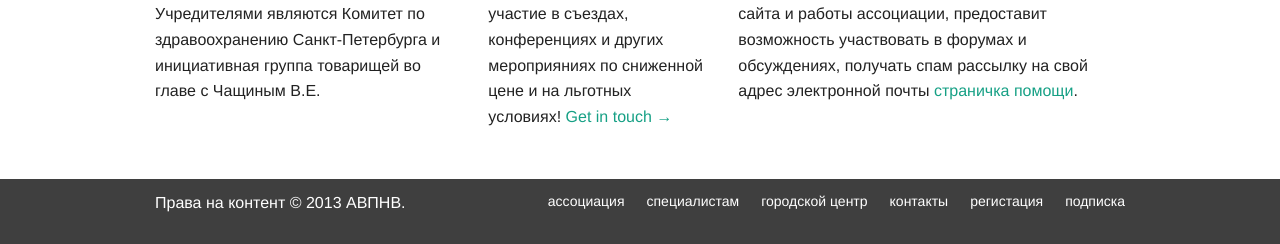
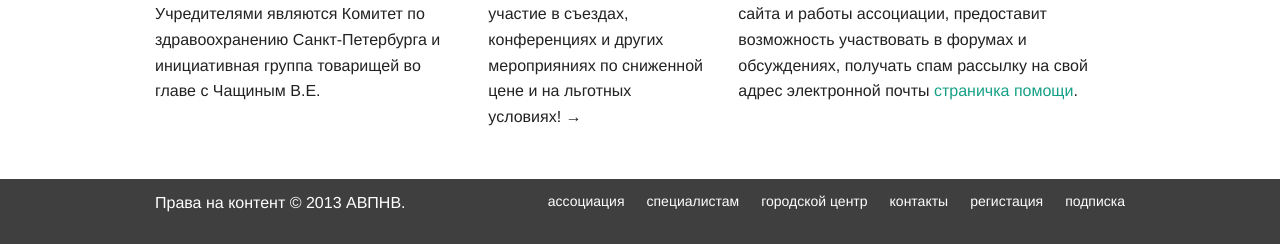
Before and after one commit to avpnw/avpnw, a Jekyll site: the page built from index.html, in a window 1280 px wide. Shown: the part 1068-1312 px from the top of the page. Built offline with Jekyll 4.4.1, drawn with Linux system fonts in a browser that asks for light colours; Markdown is read by kramdown in place of the engine named in the settings; some of the changed lines change nothing that is shown; some of the changed text lies outside the part shown.

Commit message:
Update footer.html

```diff
--- a/_includes/footer.html
+++ b/_includes/footer.html
@@ -6,12 +6,12 @@
 
       <div class="large-3 columns">
         <h6><strong>Втупление в ассоциацию?</strong></h6>
-        <p>Даст возможность принимать участие в съездах, конференциях и других мероприяниях по сниженной цене и на льготных условиях! <a href="mailto:foundation@zurb.com?subject=I'm%20using%20Foundation">Get in touch &rarr;</a></p>
+        <p>Даст возможность принимать участие в съездах, конференциях и других мероприяниях по сниженной цене и на льготных условиях! &rarr;</a></p>
       </div>
 
       <div class="large-5 columns">
         <h6><strong>Регистрация на сайте?</strong></h6>
-        <p>Поможет получить доступ ко всем материалам сайта и работы ассоциации, предоставит возможность участвовать в форумах и обсуждениях, получать спам рассылку на свой адрес электронной почты <a href="http://foundation.zurb.com/docs/support.html">страничка помощи</a>.</p>
+        <p>Поможет получить доступ ко всем материалам сайта и работы ассоциации, предоставит возможность участвовать в форумах и обсуждениях, получать спам рассылку на свой адрес электронной почты <a href="#">страничка помощи</a>.</p>
       </div>
     </footer>
 
@@ -22,12 +22,12 @@
         </div>
         <div class="large-8 columns">
           <ul class="inline-list right">
-            <li><a href="http://foundation.zurb.com">ассоциация</a></li>
-            <li><a href="http://foundation.zurb.com/download.php">специалистам</a></li>
-            <li><a href="http://foundation.zurb.com/docs">городской центр</a></li>
-            <li><a href="http://foundation.zurb.com/docs/changelog.html">контакты</a></li>
-            <li><a href="http://foundation.zurb.com/about.php">регистация</a></li>
-            <li><a href="http://feeds.feedburner.com/zurb/blog">подписка</a></li>
+            <li><a href="{{ site.url }}/avpnw/assoc/ustav/">ассоциация</a></li>
+            <li><a href="{{ site.url }}/avpnw/spec/category/">специалистам</a></li>
+            <li><a href="{{ site.url }}/avpnw/centre/about/">городской центр</a></li>
+            <li><a href="{{ site.url }}/avpnw/contacts/contacts/">контакты</a></li>
+            <li><a href="#">регистация</a></li>
+            <li><a href="#">подписка</a></li>
           </ul>
         </div>
       </div>
@@ -38,8 +38,8 @@
         + ('__proto__' in {} ? 'zepto' : 'jquery')
         + '.js"><\/script>');
 </script>
-<script src="js/foundation/foundation.js"></script>
-<script src="js/foundation/foundation.topbar.js"></script>
+<script src="{{ site.url }}/avpnw/js/foundation/foundation.js"></script>
+<script src="{{ site.url }}/avpnw/js/foundation/foundation.topbar.js"></script>
 <script>
     $(document)
 
```
